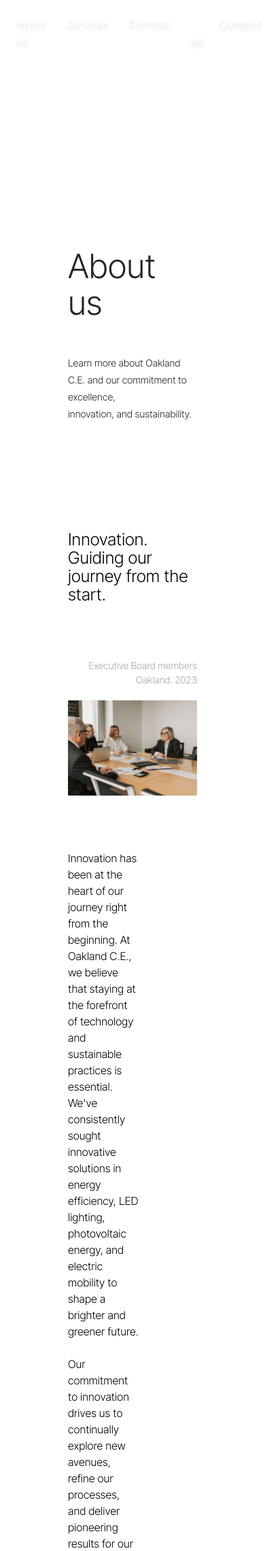
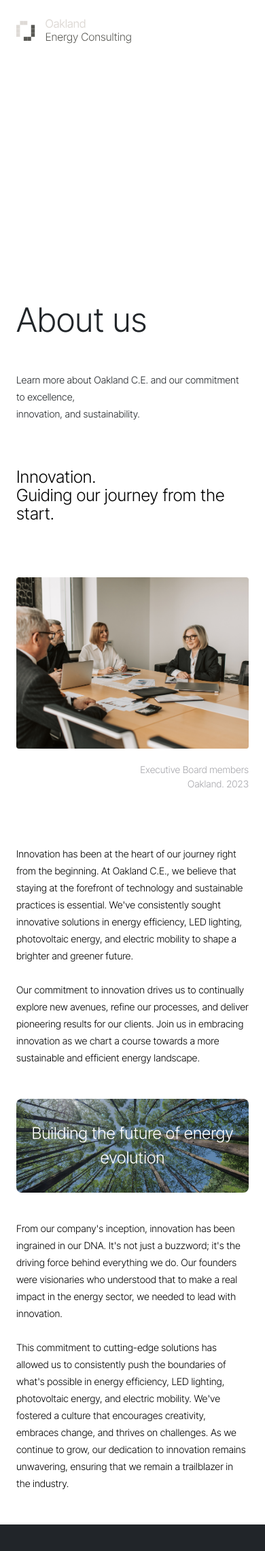
Before and after one commit to sryongkh/oakland-web, a PHP site: page /about.php in a window 390 px wide. Shown: the top 2281 px of the page at 68% size. Run offline with PHP 8.4, Linux system fonts and the light colour scheme.

Commit message:
Update about: responsive

```diff
--- a/about.php
+++ b/about.php
@@ -10,7 +10,7 @@
             </div>
         </div>
     </section>
-    <section data-section="contxt-1" class="">
+    <section data-section="contxt-1">
         <h2 class="fluid-heading-2">Innovation.<br />
             Guiding our journey from the start.</h2>
         <div class="img-container">
@@ -20,16 +20,16 @@
                 <img src="<?php $root; ?>assets/media/about-1.png" alt="">
             </figure>
         </div>
-        <div class="paragraph">
+        <div class="paragraph fluid-body">
             <p>Innovation has been at the heart of our journey right from the beginning. At Oakland C.E., we believe that staying at the forefront of technology and sustainable practices is essential. We've consistently sought innovative solutions in energy efficiency, LED lighting, photovoltaic energy, and electric mobility to shape a brighter and greener future.</p>
             <br />
             <p>Our commitment to innovation drives us to continually explore new avenues, refine our processes, and deliver pioneering results for our clients. Join us in embracing innovation as we chart a course towards a more sustainable and efficient energy landscape.</p>
         </div>
     </section>
-    <section data-section="contxt-2" class="">
+    <section data-section="contxt-2">
         <div class="banner">
         </div>
-        <div class="paragraph">
+        <div class="paragraph fluid-body">
             <p>From our company's inception, innovation has been ingrained in our DNA. It's not just a buzzword; it's the driving force behind everything we do. Our founders were visionaries who understood that to make a real impact in the energy sector, we needed to lead with innovation.</p>
             <br />
             <p>This commitment to cutting-edge solutions has allowed us to consistently push the boundaries of what's possible in energy efficiency, LED lighting, photovoltaic energy, and electric mobility. We've fostered a culture that encourages creativity, embraces change, and thrives on challenges. As we continue to grow, our dedication to innovation remains unwavering, ensuring that we remain a trailblazer in the industry.</p>
--- a/assets/css/responsive.css
+++ b/assets/css/responsive.css
@@ -21,6 +21,13 @@
 @media (max-width: 1023.98px) {
 }
 @media (max-width: 991.98px) {
+  :root {
+    --p-block: 3rem;
+    --p-inline: 1.5rem;
+  }
+  header .logo img {
+    height: 2.5rem;
+  }
   section[data-section="home-hero"] .container {
     padding: 2rem;
   }
@@ -39,7 +46,7 @@
   }
   section[data-section="home-learnmore"] .learnmore-section {
     height: 100%;
-    padding-block: var(--p-inline-mobile);
+    padding: var(--p-inline-mobile);
   }
   section[data-section="home-learnmore"] > p {
     padding-inline: var(--p-inline);
@@ -51,6 +58,9 @@
   }
   section[data-section="home-learnmore"] .learnmore-section .wrapper > * {
     margin: 0;
+  }
+  section[data-section="home-learnmore"] .get-in-touch {
+    padding: var(--p-block) var(--p-inline);
   }
   footer .container {
     grid-gap: 3rem;
@@ -65,8 +75,20 @@
   footer .container > .wrapper .iso img {
     margin: 0 auto;
   }
+  main#about .paragraph {
+    width: 100%;
+  }
+  section[data-section="contxt-1"] .img-container figure {
+    order: 1;
+  }
+  section[data-section="contxt-1"] .img-container p {
+    order: 2;
+  }
 }
 @media (max-width: 767.98px) {
+  header ul {
+    display: none;
+  }
   section[data-section="home-hero"] {
     height: 100%;
     max-width: 100%;
@@ -90,6 +112,13 @@
   }
   section[data-section="home-learnmore"] > p {
     padding: 0 var(--p-inline-mobile);
+  }
+  section[data-section="contxt-2"] {
+    padding-block: var(--p-block);
+    gap: 40px;
+  }
+  section[data-section="contxt-2"] .banner:before {
+    font-size: 1.5rem;
   }
   footer .menu {
     display: flex;
@@ -130,6 +159,6 @@
     padding: var(--p-inline-mobile);
   }
   footer .container {
-    padding: 4rem 2rem 2rem
+    padding: 4rem 2rem 2rem;
   }
 }
```
